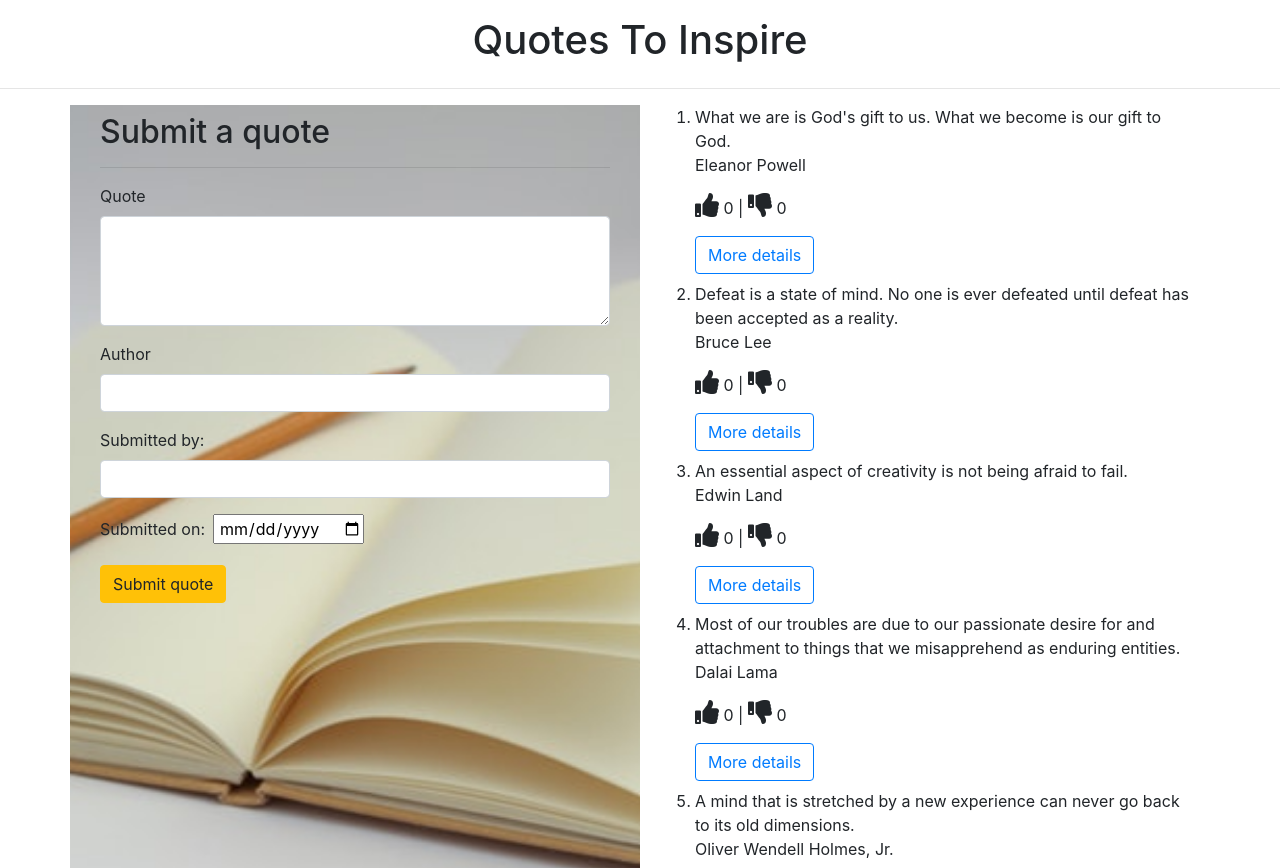
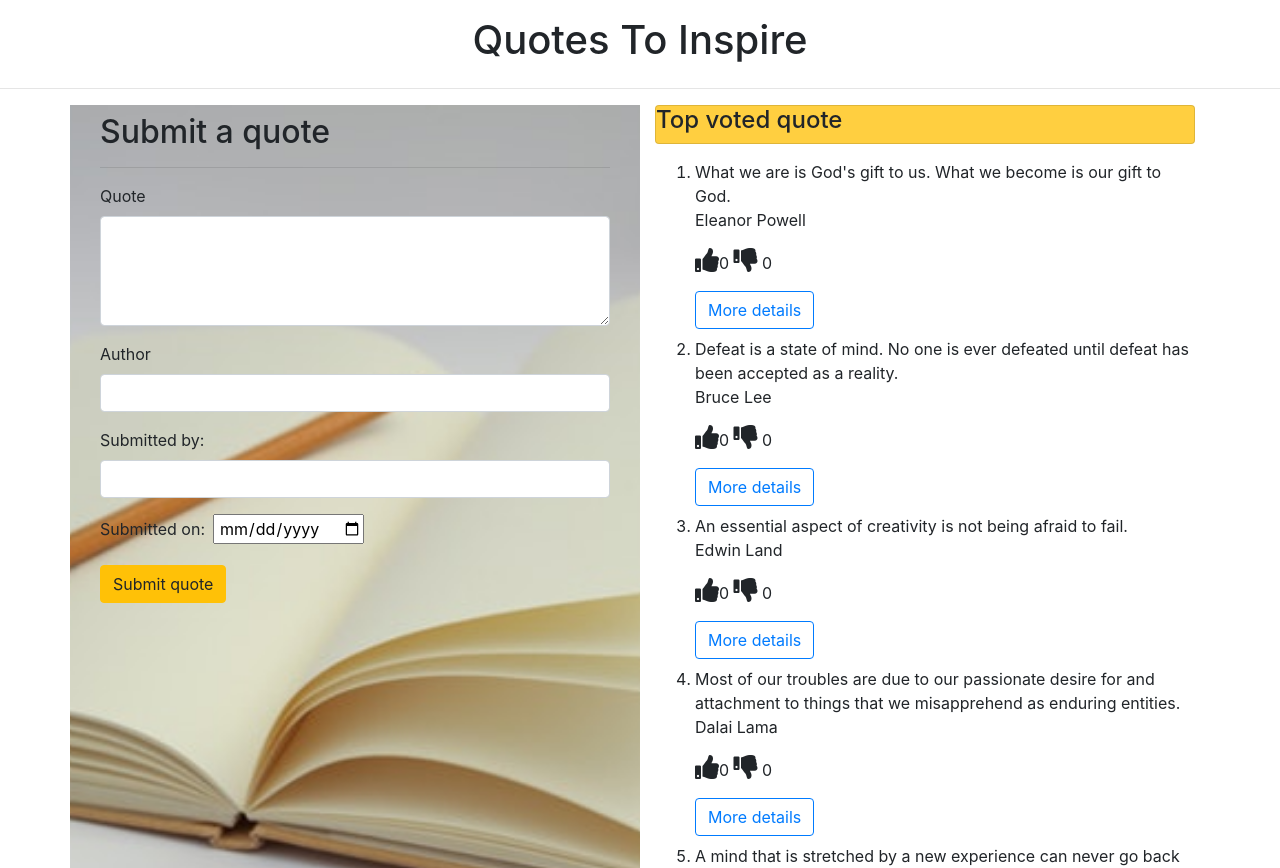
Before and after one commit to PeterKingori/Quotes-To-Inspire, an Angular app: page / in a window 1280 px wide. Shown: the top 868 px of the page. Built offline with nearby package versions, Linux system fonts and the light colour scheme.

Commit message:
Add the highlight directive to quote.component.html to highlight the section where the top voted quote should appear.

```diff
--- a/src/app/highlight.directive.ts
+++ b/src/app/highlight.directive.ts
@@ -1,5 +1,4 @@
 import { Directive, ElementRef } from '@angular/core';
-// import { Quote } from './quote';
 
 @Directive({
   selector: '[appHighlight]'
--- a/src/app/quote/quote.component.html
+++ b/src/app/quote/quote.component.html
@@ -4,15 +4,18 @@
       <app-quote-form (addQuote)='addNewQuote($event)'></app-quote-form>
     </div>
     <div class="col-md-6">
-      <ol>
+      <div appHighlight class="card" id="topvoted">
+        <h4>Top voted quote</h4>
+      </div>
+      <ol class="mt-3">
         <div *ngFor='let quote of quotes; let i = index'>
           <li>{{quote.text}}<p>{{quote.author}}</p>
-            <p> <i class="fas fa-thumbs-up" id="upvote" (click)="upvoteCount(i)"></i> {{quote.upvotes}} | <i
-                class="fas fa-thumbs-down" id="downvote" (click)="downvoteCount(i)"></i>
+            <p><i class="fas fa-thumbs-up" id="upvote" (click)="upvoteCount(i)"></i>{{quote.upvotes}}
+              <i class="fas fa-thumbs-down" id="downvote" (click)="downvoteCount(i)"></i>
               {{quote.downvotes}}</p>
-            <!-- <p quotesOrder() appHighlight>{{topvotes}}</p> -->
             <button (click)='toggleDetails(i)' class="btn btn-outline-primary mb-2">More details</button>
-            <app-quote-details *ngIf='quote.showSubmittedOn' [quote]='quote' (isDelete)='quoteDelete($event, i)'>
+            <app-quote-details *ngIf='quote.showSubmittedOn' [quote]='quote'
+              (isDelete)='quoteDelete($event, i)'>
             </app-quote-details>
           </li>
         </div>
--- a/src/app/quote/quote.component.ts
+++ b/src/app/quote/quote.component.ts
@@ -44,8 +44,8 @@ export class QuoteComponent implements OnInit {
     this.quotes.push(quote);
   }
 
-  // get quotesOrder() {
-  //   return this.quotes.sort(function (a,b) {
+  // quotesOrder() {
+  //   this.quotes.sort(function (a,b) {
   //     var topvotes = <any>b.upvotes - <any>a.downvotes;
   //     return topvotes;
   //   });
--- a/src/index.html
+++ b/src/index.html
@@ -7,7 +7,7 @@
   <meta name="viewport" content="width=device-width, initial-scale=1">
   <link rel="icon" type="image/x-icon" href="favicon.ico">
   <link rel="stylesheet" type="text/css"
-    <link rel="stylesheet" href="https://use.fontawesome.com/releases/v5.8.2/css/all.css">
+  <link rel="stylesheet" href="https://use.fontawesome.com/releases/v5.8.2/css/all.css">
 </head>
 <body>
   <app-root></app-root>
```
